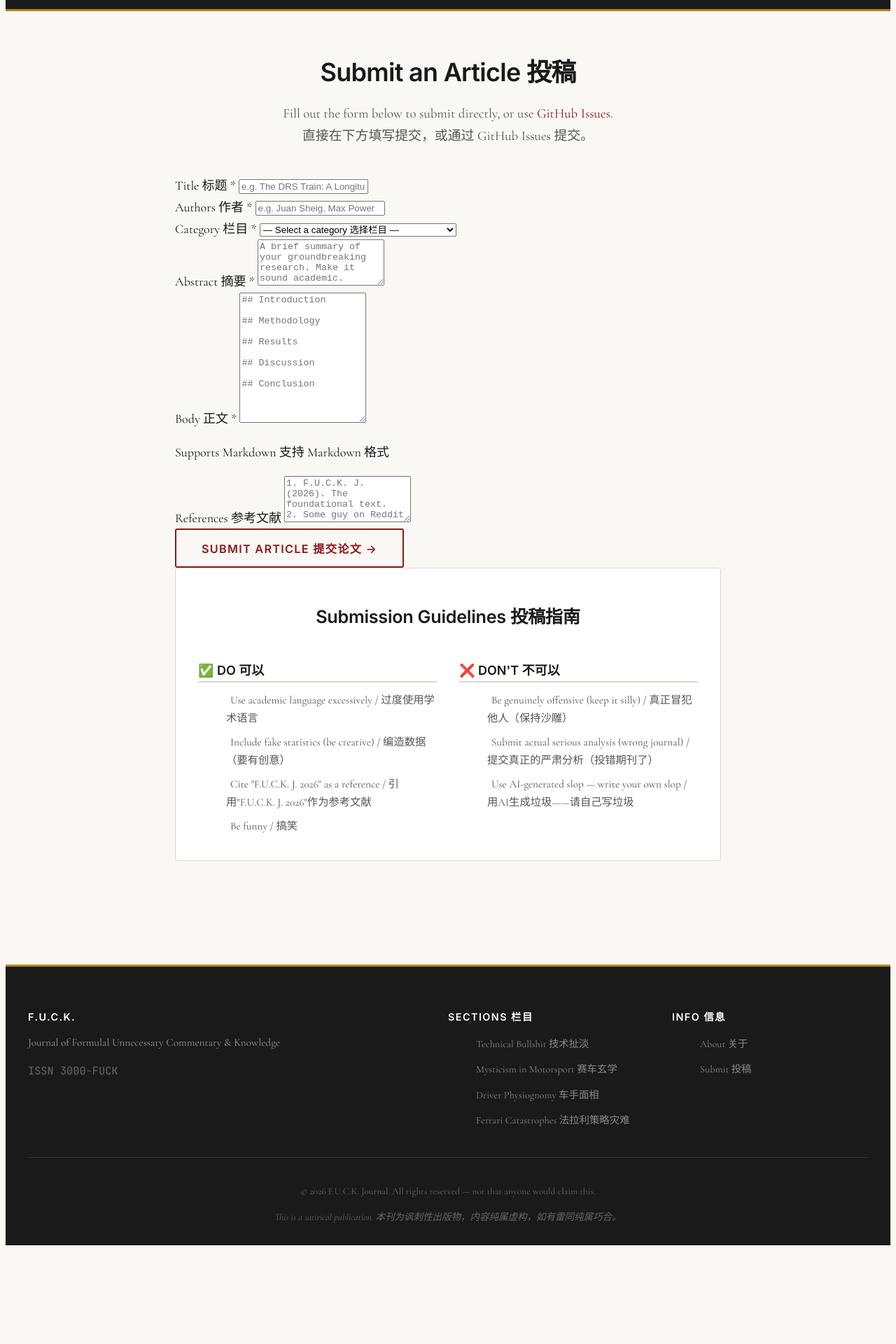
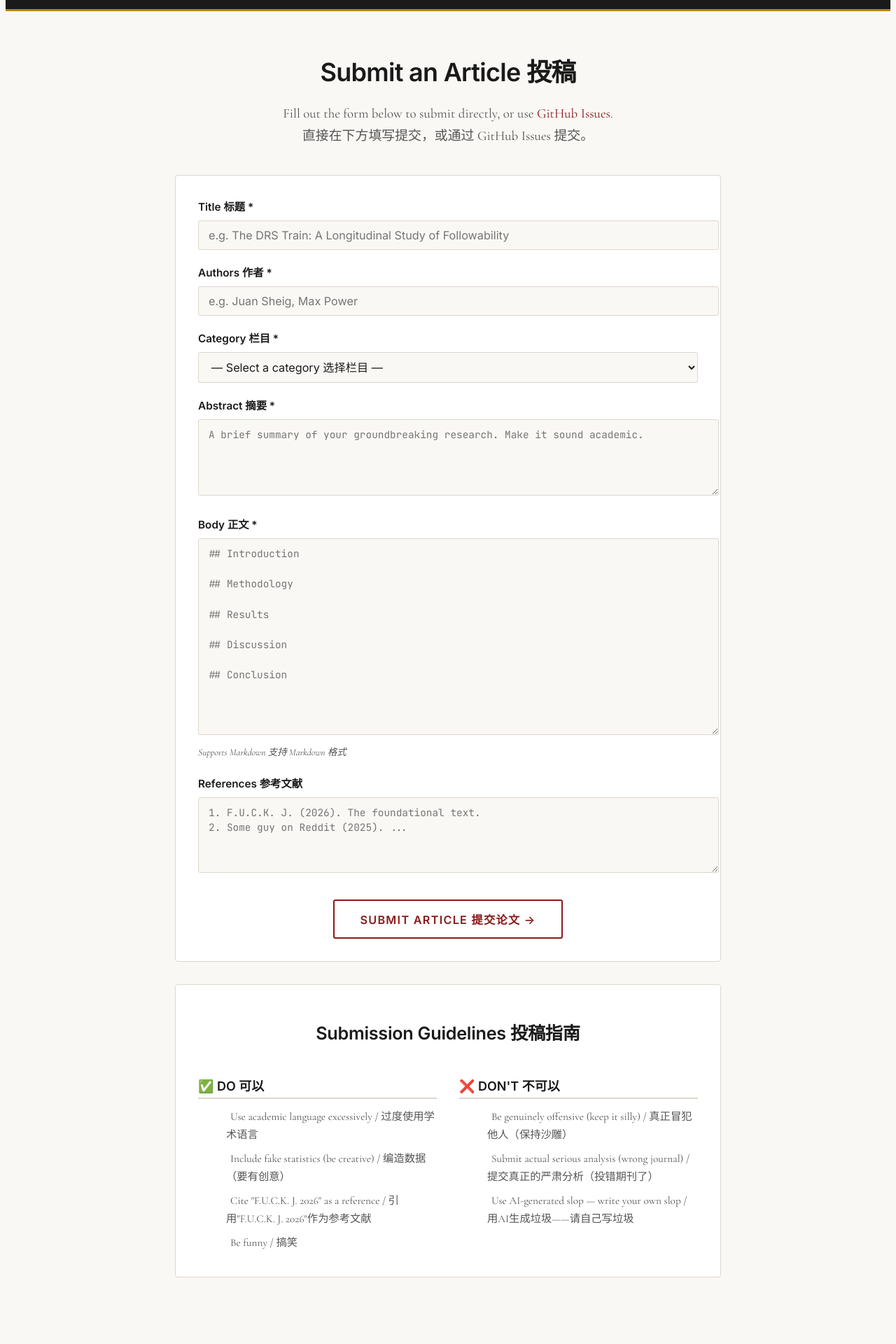
Before and after one commit to ashley0-926/fuck-journal, a Jekyll site: the page built from submit.md, in a window 1280 px wide. Shown: the part 345-2265 px from the top of the page at 70% size. Built offline with Jekyll 4.4.1, drawn with Linux system fonts in a browser that asks for light colours; before the commit the page ends 2132 px from its top, so only the background shows below that.

Commit message:
Add inline submission form 添加在线提交表单

```diff
--- a/assets/css/main.css
+++ b/assets/css/main.css
@@ -736,6 +736,99 @@ em { font-style: italic; }
   font-style: italic;
 }
 
+/* === Submission Form === */
+.article-form {
+  background: white;
+  border: 1px solid var(--border);
+  border-radius: 4px;
+  padding: 32px;
+  margin-bottom: 32px;
+}
+
+.form-group {
+  margin-bottom: 20px;
+}
+
+.form-group label {
+  display: block;
+  font-family: var(--sans);
+  font-size: 0.85rem;
+  font-weight: 600;
+  margin-bottom: 6px;
+  color: var(--ink);
+}
+
+.form-group input,
+.form-group select,
+.form-group textarea {
+  width: 100%;
+  padding: 10px 14px;
+  font-family: var(--sans);
+  font-size: 0.9rem;
+  border: 1px solid var(--border);
+  border-radius: 3px;
+  background: var(--cream);
+  color: var(--ink);
+  transition: border-color 0.2s;
+}
+
+.form-group input:focus,
+.form-group select:focus,
+.form-group textarea:focus {
+  outline: none;
+  border-color: var(--accent);
+}
+
+.form-group textarea {
+  font-family: var(--mono);
+  font-size: 0.8rem;
+  line-height: 1.5;
+  resize: vertical;
+}
+
+.form-hint {
+  font-size: 0.75rem;
+  color: var(--ink-light);
+  margin-top: 4px;
+  font-style: italic;
+}
+
+.form-submit-row {
+  text-align: center;
+  padding-top: 8px;
+}
+
+.form-submit-row .btn:disabled {
+  opacity: 0.6;
+  cursor: not-allowed;
+}
+
+.form-status {
+  margin-top: 16px;
+  padding: 16px 20px;
+  border-radius: 4px;
+  font-size: 0.9rem;
+  line-height: 1.5;
+}
+
+.form-success {
+  background: #ecfdf5;
+  border: 1px solid #6ee7b7;
+  color: #065f46;
+}
+
+.form-error {
+  background: #fef2f2;
+  border: 1px solid #fca5a5;
+  color: #991b1b;
+}
+
+.form-status a {
+  display: inline-block;
+  margin-top: 8px;
+  font-weight: 600;
+}
+
 /* === About Page === */
 .about-page h1 { text-align: center; margin-bottom: 40px; }
 
```
